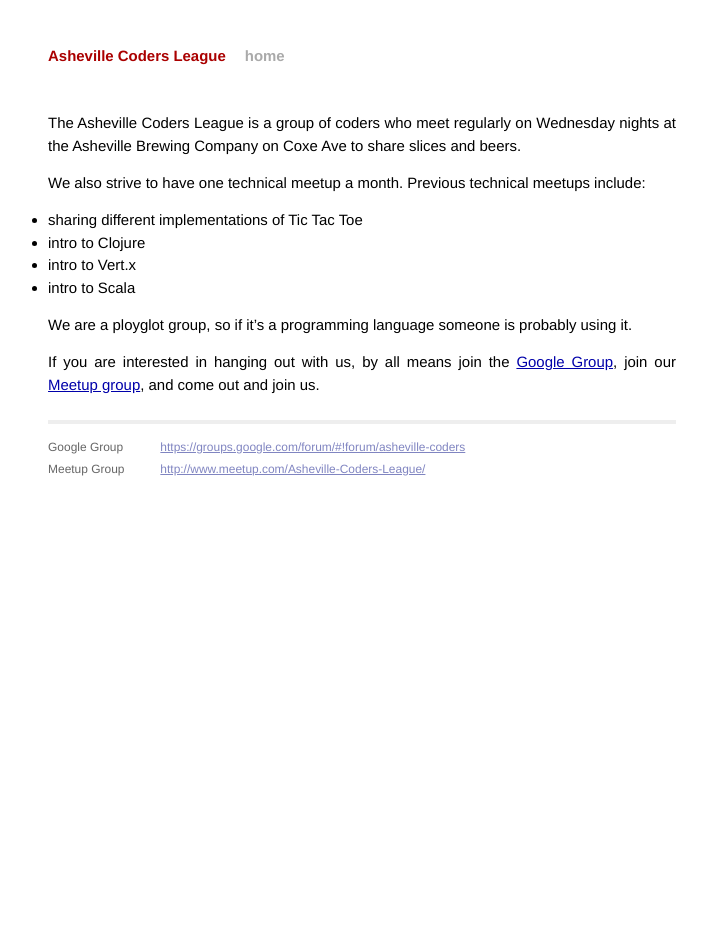
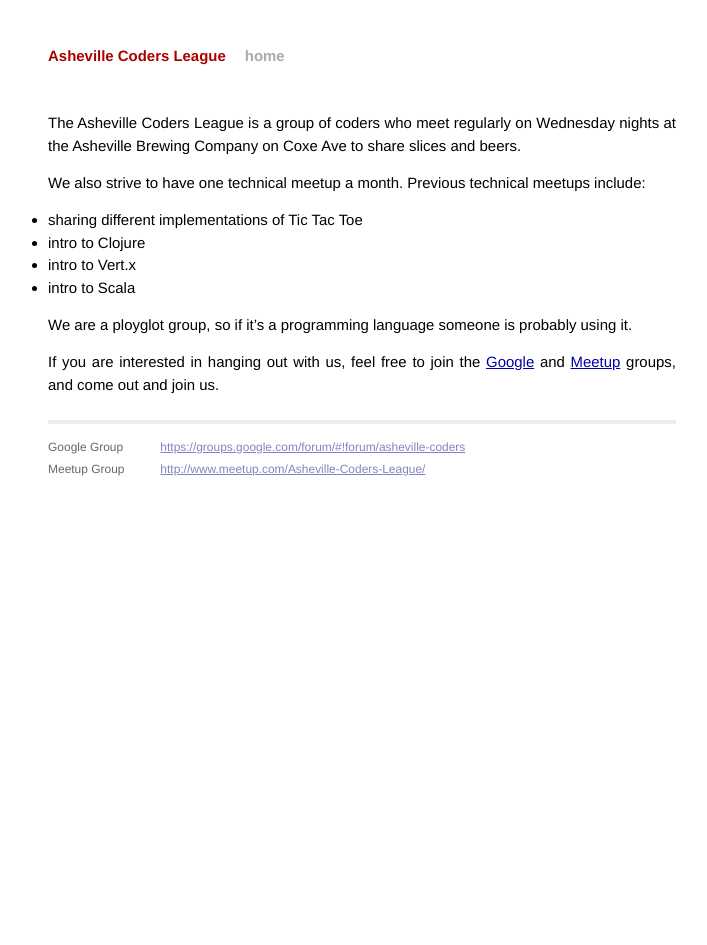
Before and after one commit to avlcoders/avlcoders.github.io, a Jekyll site: the page built from index.md, in a window 1280 px wide. Shown: the whole page, without its empty margins (278-985 px from the left). Built offline with Jekyll 4.4.1, drawn with Linux system fonts in a browser that asks for light colours; Markdown is read by kramdown in place of the engine named in the settings.

Commit message:
some wording changes on home page

```diff
--- a/index.md
+++ b/index.md
@@ -18,6 +18,6 @@
 We are a ployglot group, so if it's a programming language someone is
 probably using it.
 
-If you are interested in hanging out with us, by all means join the
-[Google Group](https://groups.google.com/forum/#!forum/asheville-coders), join
-our [Meetup group](http://www.meetup.com/Asheville-Coders-League/), and come out and join us.
+If you are interested in hanging out with us, feel free to join the
+[Google](https://groups.google.com/forum/#!forum/asheville-coders) and
+[Meetup](http://www.meetup.com/Asheville-Coders-League/) groups, and come out and join us.
```
